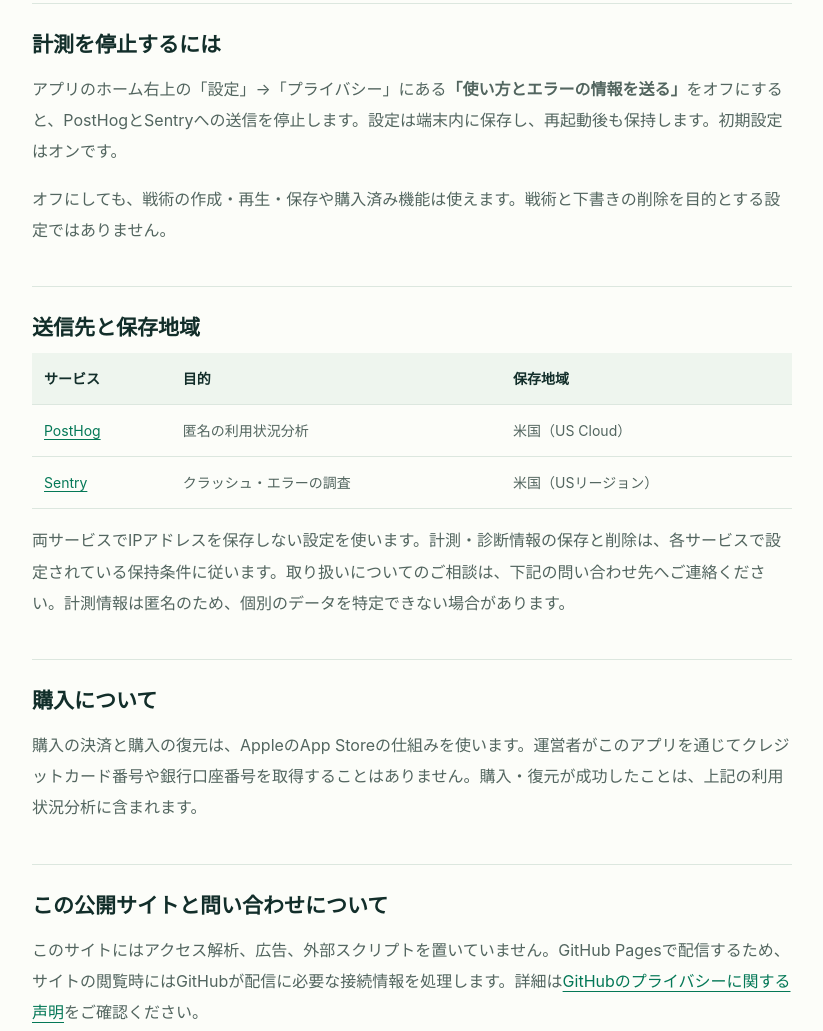
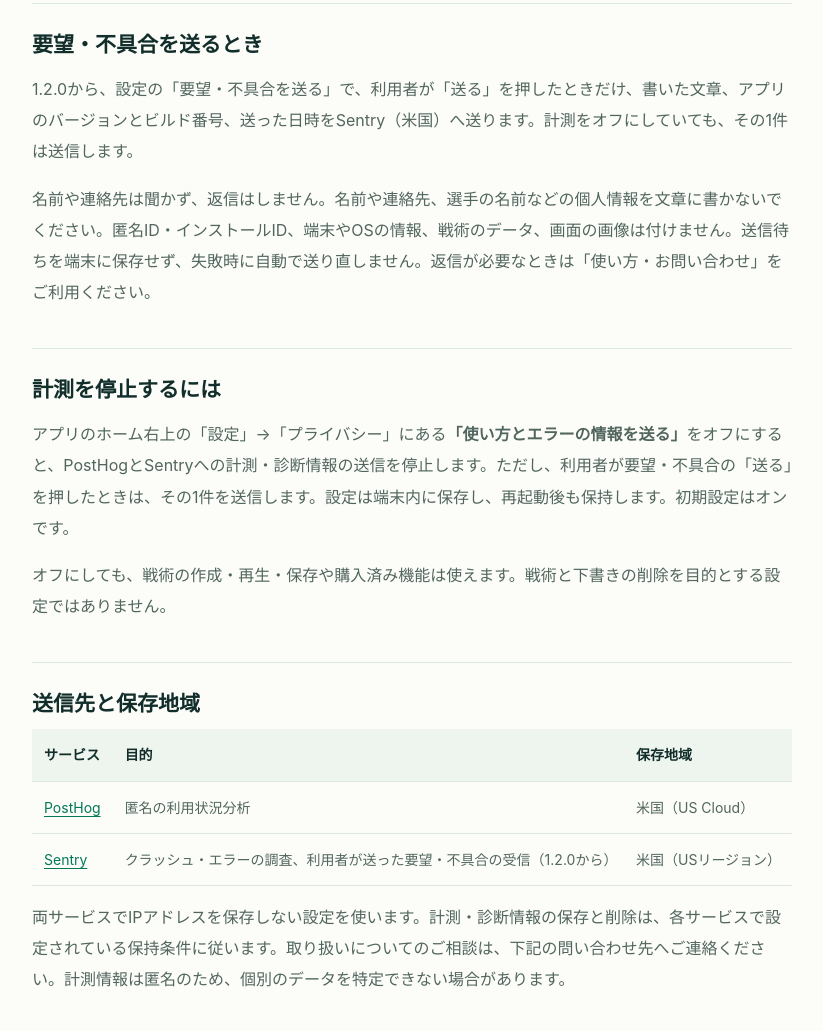
Before and after one commit to tsukasa6487/softeni3d, a plain HTML site: page privacy.html in a window 1280 px wide. Shown: the part 1609-2640 px from the top of the page, without its empty margins (228-1051 px from the left). Drawn offline with Linux system fonts and the light colour scheme.

Commit message:
docs: disclose optional feedback collection for 1.2.0

```diff
--- a/privacy.html
+++ b/privacy.html
@@ -6,8 +6,9 @@
 <h2>戦術は端末内に保存します</h2><p>アプリにはログイン機能がありません。作成した戦術、下書き、設定は端末内に保存します。運営者のサーバーへの戦術の保存や、端末間の自動同期は行いません。</p><p>ファイルの書き出しでは、利用者が選んだ共有先に戦術を渡します。共有先での取り扱いは、それぞれのサービスや受け取った方の方針に従います。</p>
 <h2>使い方の計測について</h2><p>アプリの改善のため、PostHogに、端末内で生成するランダムな匿名IDと、次の操作イベントを送信します。人物のプロフィールは作成せず、広告識別子は使いません。</p><ul><li>起動、作成開始、ステップ追加、ステップ編集の画面を開く操作、途中のステップの修正・削除・最初の配置の修正、メモの設定、プレビュー再生</li><li>戦術の保存・閲覧、全画面再生、書き出し・読み込み、受け取ったファイルを開く操作（1.2.0から）</li><li>購入画面の表示、選手やゴーストの変更、購入・購入の復元</li></ul><p>操作の種類、ステップ編集の画面を開いた場所（パネル・プレビュー）、フォア・バックの打点への移動か、途中に差し込んだステップか、ステップ数、保存数、上書きかどうか、テンプレートから作ったかどうか、読み込みの入口（一覧・受け取ったファイルの保存。1.2.0から）など、決められた属性だけを送ります。戦術の名前、メモの本文、選手やボールの座標、受け取ったファイルの名前・URL・中身は送りません。自動の画面・操作収集、セッション録画、IPアドレスによる位置の推定は行いません。</p><p>匿名IDは、そのアプリでの操作を結び付けるために使います。匿名であっても、同じIDの操作を関連付けられる情報として取り扱います。</p>
 <h2>クラッシュとエラーについて</h2><p>不具合の調査と安定性の改善のため、Sentryにクラッシュ・エラー情報を送信します。コード上の発生箇所、アプリのバージョンなどの技術的な診断情報が含まれます。ネイティブのクラッシュには、OSや端末の種類など、SDKが付ける診断情報が含まれる場合があります。また、Sentryが端末内で生成・保存するインストール単位の匿名IDが付き、同じインストールの診断情報を関連付けます。このIDは、操作の計測に使うPostHogの匿名IDとは別のものです。</p><p>個人情報を送信しない設定を使い、JavaScriptエラーからはエラー本文、ユーザー情報、リクエスト情報、追加情報、ローカル変数を取り除きます。画面の画像・録画・画面構造、操作履歴、ログ、性能・セッション計測は収集しません。</p>
-<h2>計測を停止するには</h2><p>アプリのホーム右上の「設定」→「プライバシー」にある<strong>「使い方とエラーの情報を送る」</strong>をオフにすると、PostHogとSentryへの送信を停止します。設定は端末内に保存し、再起動後も保持します。初期設定はオンです。</p><p>オフにしても、戦術の作成・再生・保存や購入済み機能は使えます。戦術と下書きの削除を目的とする設定ではありません。</p>
-<h2>送信先と保存地域</h2><div class="table-wrap"><table><thead><tr><th scope="col">サービス</th><th scope="col">目的</th><th scope="col">保存地域</th></tr></thead><tbody><tr><td><a href="https://posthog.com/privacy">PostHog</a></td><td>匿名の利用状況分析</td><td>米国（US Cloud）</td></tr><tr><td><a href="https://sentry.io/privacy/">Sentry</a></td><td>クラッシュ・エラーの調査</td><td>米国（USリージョン）</td></tr></tbody></table></div><p>両サービスでIPアドレスを保存しない設定を使います。計測・診断情報の保存と削除は、各サービスで設定されている保持条件に従います。取り扱いについてのご相談は、下記の問い合わせ先へご連絡ください。計測情報は匿名のため、個別のデータを特定できない場合があります。</p>
+<h2>要望・不具合を送るとき</h2><p>1.2.0から、設定の「要望・不具合を送る」で、利用者が「送る」を押したときだけ、書いた文章、アプリのバージョンとビルド番号、送った日時をSentry（米国）へ送ります。計測をオフにしていても、その1件は送信します。</p><p>名前や連絡先は聞かず、返信はしません。名前や連絡先、選手の名前などの個人情報を文章に書かないでください。匿名ID・インストールID、端末やOSの情報、戦術のデータ、画面の画像は付けません。送信待ちを端末に保存せず、失敗時に自動で送り直しません。返信が必要なときは「使い方・お問い合わせ」をご利用ください。</p>
+<h2>計測を停止するには</h2><p>アプリのホーム右上の「設定」→「プライバシー」にある<strong>「使い方とエラーの情報を送る」</strong>をオフにすると、PostHogとSentryへの計測・診断情報の送信を停止します。ただし、利用者が要望・不具合の「送る」を押したときは、その1件を送信します。設定は端末内に保存し、再起動後も保持します。初期設定はオンです。</p><p>オフにしても、戦術の作成・再生・保存や購入済み機能は使えます。戦術と下書きの削除を目的とする設定ではありません。</p>
+<h2>送信先と保存地域</h2><div class="table-wrap"><table><thead><tr><th scope="col">サービス</th><th scope="col">目的</th><th scope="col">保存地域</th></tr></thead><tbody><tr><td><a href="https://posthog.com/privacy">PostHog</a></td><td>匿名の利用状況分析</td><td>米国（US Cloud）</td></tr><tr><td><a href="https://sentry.io/privacy/">Sentry</a></td><td>クラッシュ・エラーの調査、利用者が送った要望・不具合の受信（1.2.0から）</td><td>米国（USリージョン）</td></tr></tbody></table></div><p>両サービスでIPアドレスを保存しない設定を使います。計測・診断情報の保存と削除は、各サービスで設定されている保持条件に従います。取り扱いについてのご相談は、下記の問い合わせ先へご連絡ください。計測情報は匿名のため、個別のデータを特定できない場合があります。</p>
 <h2>購入について</h2><p>購入の決済と購入の復元は、AppleのApp Storeの仕組みを使います。運営者がこのアプリを通じてクレジットカード番号や銀行口座番号を取得することはありません。購入・復元が成功したことは、上記の利用状況分析に含まれます。</p>
 <h2>この公開サイトと問い合わせについて</h2><p>このサイトにはアクセス解析、広告、外部スクリプトを置いていません。GitHub Pagesで配信するため、サイトの閲覧時にはGitHubが配信に必要な接続情報を処理します。詳細は<a href="https://docs.github.com/en/site-policy/privacy-policies/github-general-privacy-statement">GitHubのプライバシーに関する声明</a>をご確認ください。</p><p>問い合わせに含まれる情報は、サポート対応とアプリの改善のために使います。GitHub Issuesへの投稿は公開されます。個人情報、パスワード、決済情報を投稿しないでください。</p>
 <h2>追跡とポリシーの変更</h2><p>広告を目的に、他社のアプリやサイトをまたいで追跡することはありません。情報の取り扱いを変更する場合は、このページを更新します。</p>
```
Also changed, not shown: 1 other file.
